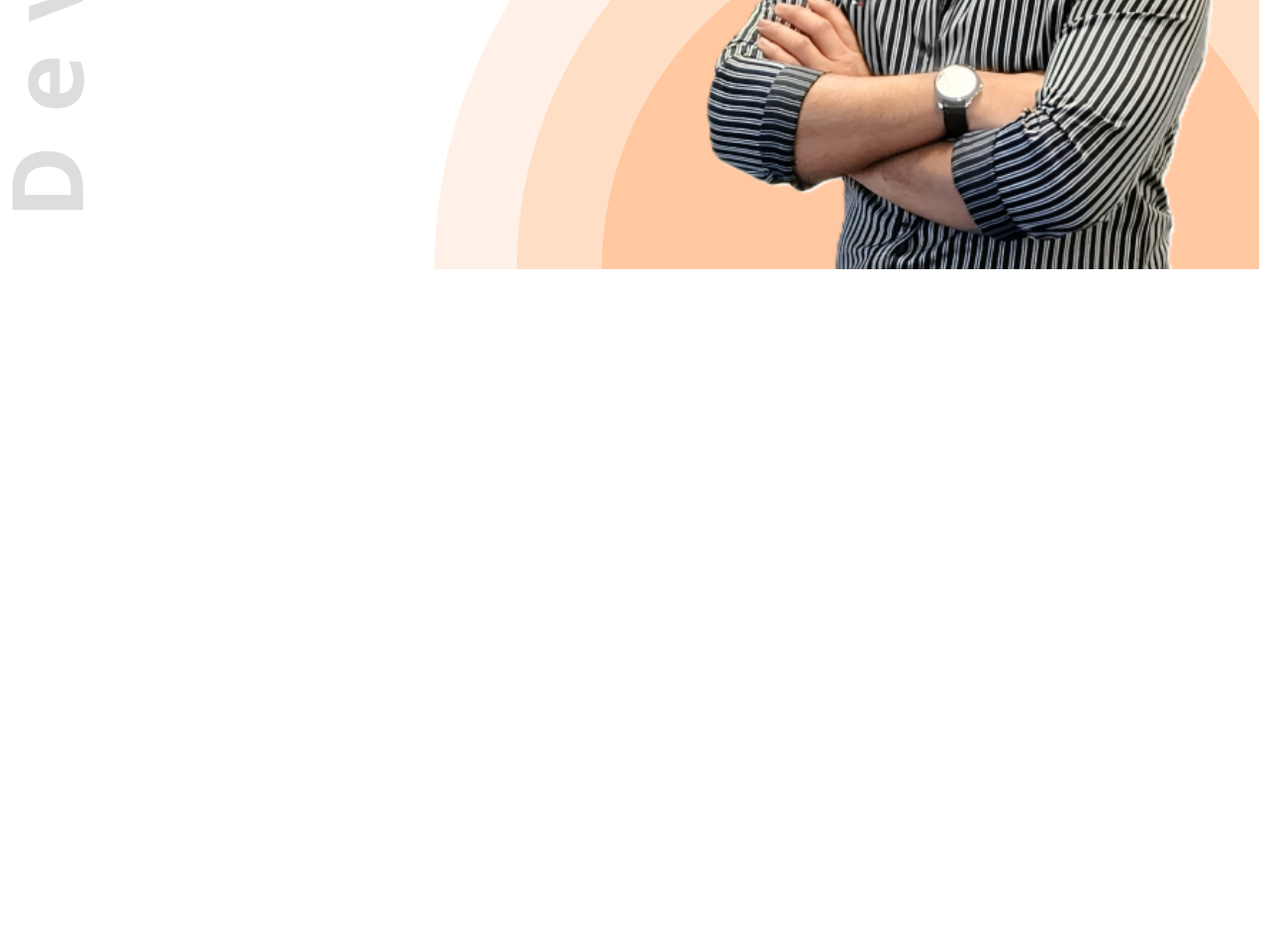
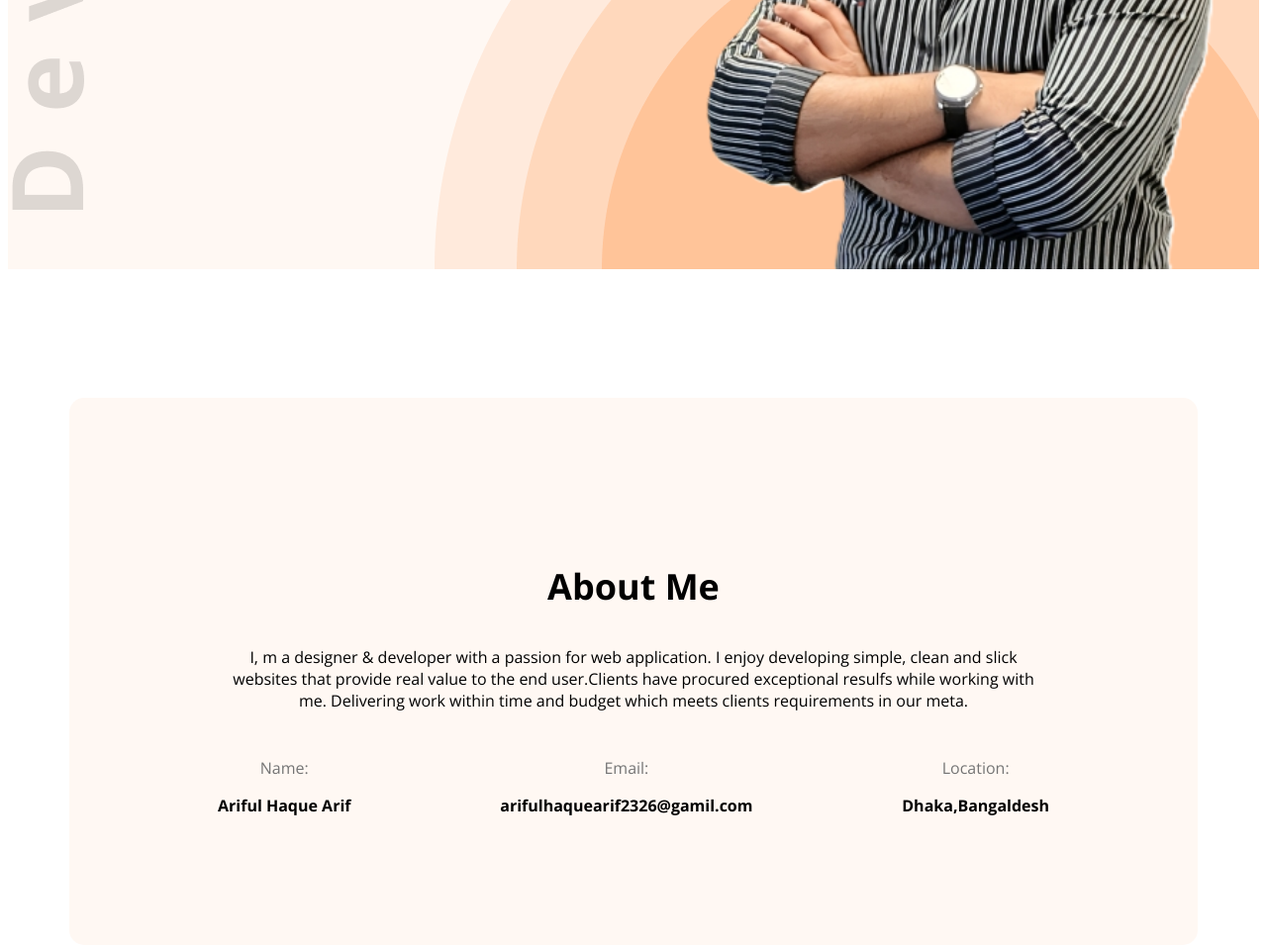
Before and after one commit to ARIFULHAQUE1/Developer_Portfolio, a plain HTML site: page index.html in a window 1280 px wide. Shown: the part 559-1517 px from the top of the page at 99% size. Before the commit the page ends 839 px from the top, so only its background shows below. Drawn offline with nearby package versions, Linux system fonts and the light colour scheme.

Commit message:
added about section

```diff
--- a/Styles/portfolio.css
+++ b/Styles/portfolio.css
@@ -9,6 +9,9 @@
 }
 
 /* shared style */
+.secondary-bg{
+    background-color:#FFF8F3;
+}
 .text-primary {
     color: #FD6E0A;
 }
@@ -122,3 +125,36 @@ nav ul {
 .banner-profile{
     width: 580px;
 }
+
+/* Main section */
+main{
+     max-width: 1140px;
+        margin: 0 auto;
+}
+/* About Section */
+.about{
+    border-radius: 15px;
+    padding: 130px 150px;
+    text-align: center;
+    margin-top: 130px;
+
+}
+.section-title{
+    font-size: 36px;
+    font-weight: 700;
+
+}
+.about-items{
+    display: flex;
+    justify-content: space-between;
+    margin-top: 30px;
+}
+.item-title{
+    text-align: center;
+    margin-bottom: 0px;
+}
+.item-description{
+    /* font-size: 24px; */
+    font-weight: 700;
+    margin-bottom: 0px;
+}
--- a/index.html
+++ b/index.html
@@ -13,7 +13,7 @@
 </head>
 
 <body class="open-sans-normal">
-    <header class="header">
+    <header class="header secondary-bg">
         <nav>
             <!-- <h3 class="nav-title">AR<span class="text-primary">I</span>F</h3> -->
             <ul>
@@ -25,7 +25,7 @@
         <div class="banner">
 
             <div class="banner-content">
-                <h4 class="banner-greetings dark-2">Hello, I'm</h4>
+                <P class="banner-greetings dark-2">Hello, I'm</P>
                 <h1 class="banner-title">ARIFUL H<span class="text-primary">A</span>QUE ARIF </h1>
                 <p class="banner-discription dark-3">A Passionate Developer Crafting Digital Experiences</p>
                 <a href="#portfolio"><button class="btn-primary">Download CV</button></a>
@@ -37,6 +37,32 @@
         </div>
     </header>
 
+    <Main>
+
+        <section class="about secondary-bg">
+            <h3 class="section-title">About Me</h3>
+            <p>I, m a designer & developer with a passion for web application. I enjoy developing simple, clean and slick
+                websites that provide real value to the end user.Clients have procured exceptional resulfs
+                while working with me. Delivering work within time and budget which meets clients requirements in our
+                meta.</p>
+                <div class="about-items">
+                    <div class="about-item">
+                        <p class="item-title dark-3">Name:</p>
+                        <p class="item-description">Ariful Haque Arif</p>
+                    </div>
+                    <div class="about-item">
+                        <p class="item-title dark-3">Email:</p>
+                        <p class="item-description">arifulhaquearif2326@gamil.com</p>
+                    </div>
+                    <div class="about-item">
+                        <p class="item-title dark-3">Location:</p>
+                        <p class="item-description">Dhaka,Bangaldesh</p>
+                    </div>
+
+                </div>
+        </section>
+    </Main>
+
 </body>
 
 </html>
```
